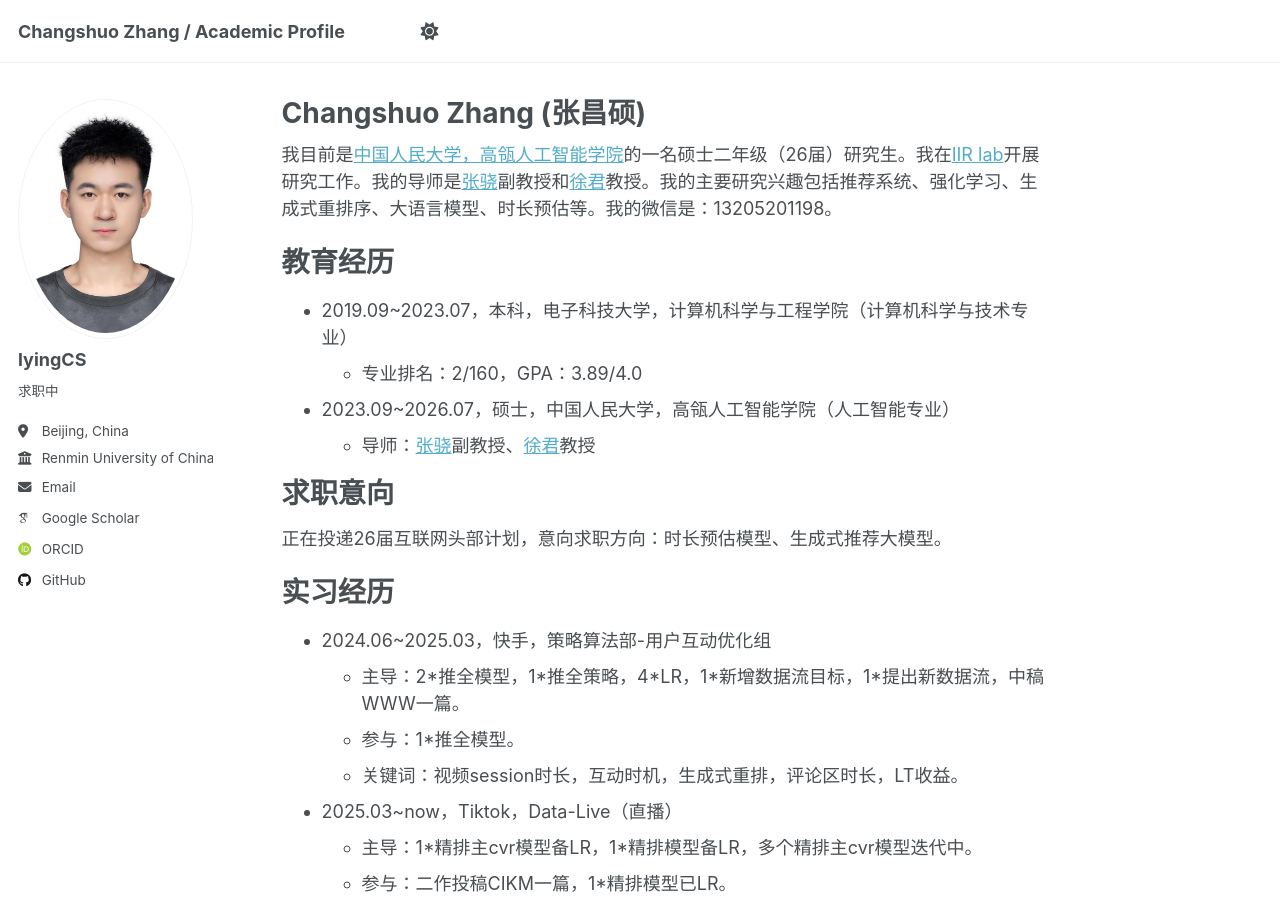
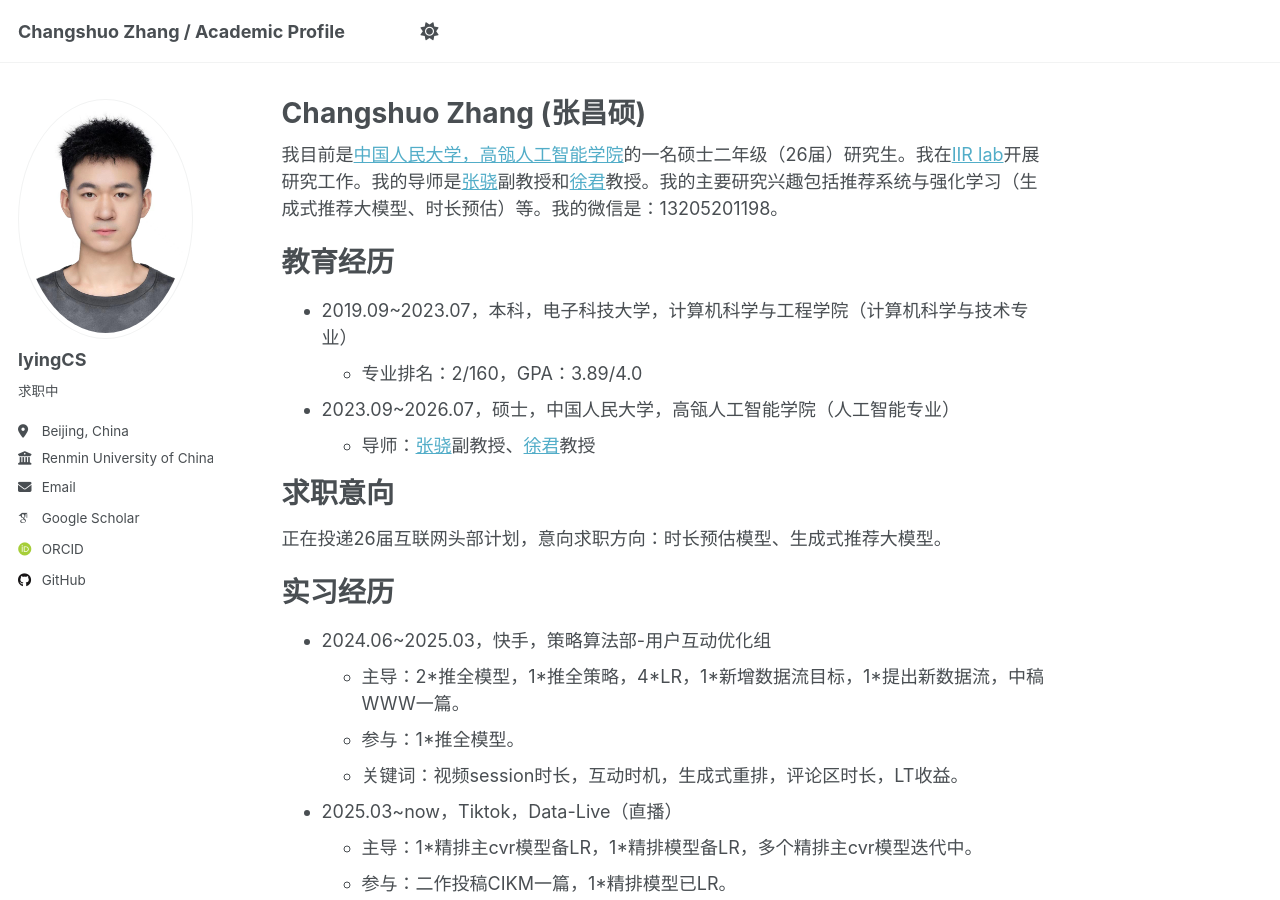
Before and after one commit to lyingCS/lyingCS.github.io, a Jekyll site: the page built from _pages/about.md, in a window 1280 px wide and 900 px high. Built offline with Jekyll 4.4.1, drawn with Linux system fonts in a browser that asks for light colours; some web fonts are replaced.

Commit message:
Update about.md

```diff
--- a/_pages/about.md
+++ b/_pages/about.md
@@ -7,7 +7,7 @@ redirect_from:
   - /about.html
 ---
 
-我目前是[中国人民大学，高瓴人工智能学院](http://ai.ruc.edu.cn/english/index.htm)的一名硕士二年级（26届）研究生。我在[IIR lab](https://ruc-iir-lab.github.io/)开展研究工作。我的导师是[张骁](https://scholar.google.com/citations?user=5FZ6wbAAAAAJ&hl=zh-CN&oi=ao)副教授和[徐君](https://scholar.google.com/citations?user=su14mcEAAAAJ)教授。我的主要研究兴趣包括推荐系统、强化学习、生成式重排序、大语言模型、时长预估等。我的微信是：13205201198。
+我目前是[中国人民大学，高瓴人工智能学院](http://ai.ruc.edu.cn/english/index.htm)的一名硕士二年级（26届）研究生。我在[IIR lab](https://ruc-iir-lab.github.io/)开展研究工作。我的导师是[张骁](https://scholar.google.com/citations?user=5FZ6wbAAAAAJ&hl=zh-CN&oi=ao)副教授和[徐君](https://scholar.google.com/citations?user=su14mcEAAAAJ)教授。我的主要研究兴趣包括推荐系统与强化学习（生成式推荐大模型、时长预估）等。我的微信是：13205201198。
 
 教育经历
 ======
```
